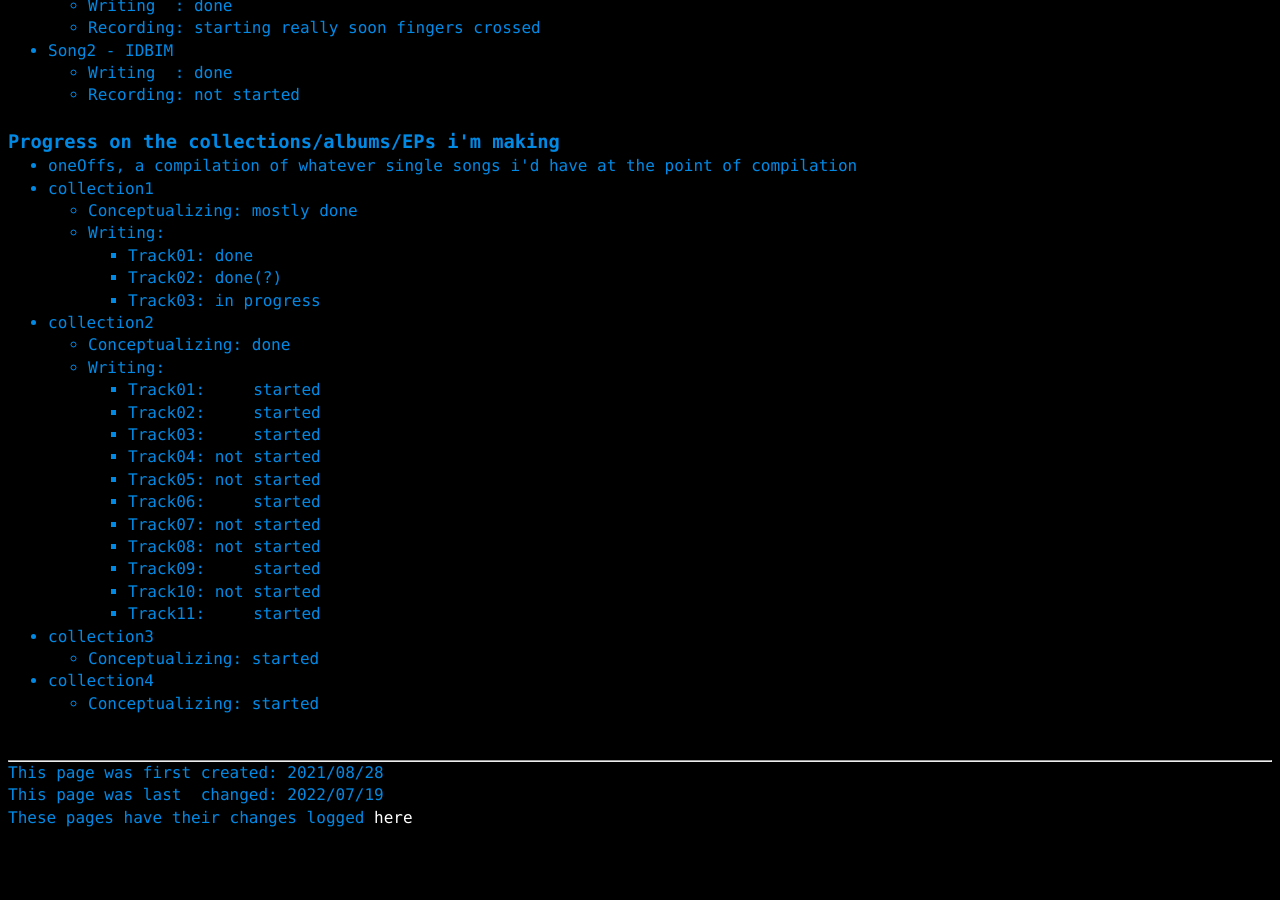
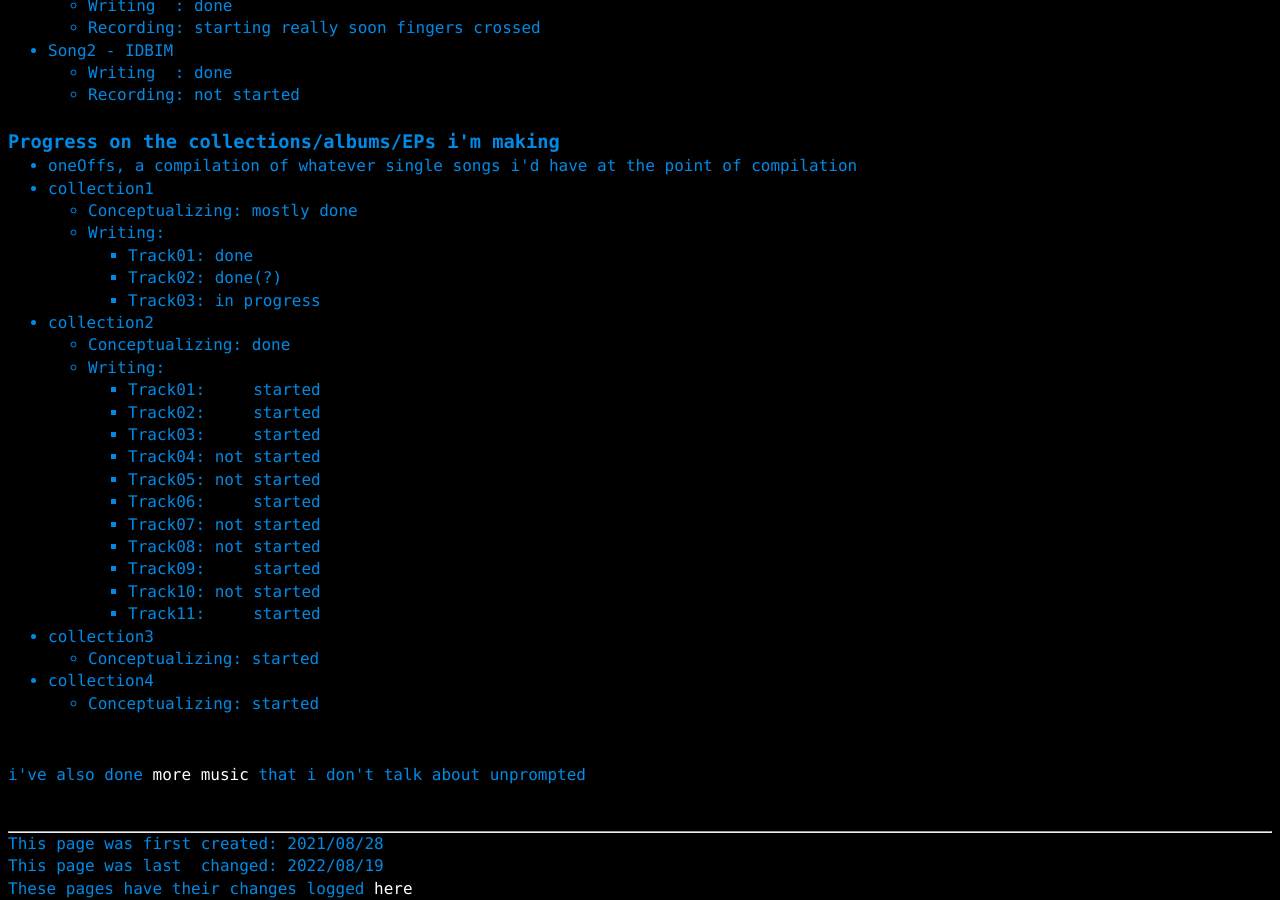
Before and after one commit to a-erfan-aa/a-erfan-aa.github.io, a Jekyll site: the page built from things-i-make/music.html, in a window 1280 px wide and 900 px high, scrolled down 726 px. Built offline with Jekyll 4.4.1, drawn with Linux system fonts in a browser that asks for light colours; before the commit the page ends 1555 px from its top, so only the background shows below that.

Commit message:
Add link to music-comprehensive.html to music.html
Also update lastChanged

```diff
--- a/things-i-make/music.html
+++ b/things-i-make/music.html
@@ -3,7 +3,7 @@
 title: My music
 description: Noises i like making
 firstCreated: 2021/08/28
-lastChanged: 2022/07/19
+lastChanged: 2022/08/19
 ---
 <!-- title and subtitle -->
 <div>
@@ -101,3 +101,11 @@
 		</li>
 	</ul>
 </div>
+
+<br>
+
+<!-- more music -->
+<div>
+	<h3><br></h3>
+	<p>i've also done <a href="/things-i-make/music-comprehensive">more music</a> that i don't talk about unprompted</p>
+</div>
```
